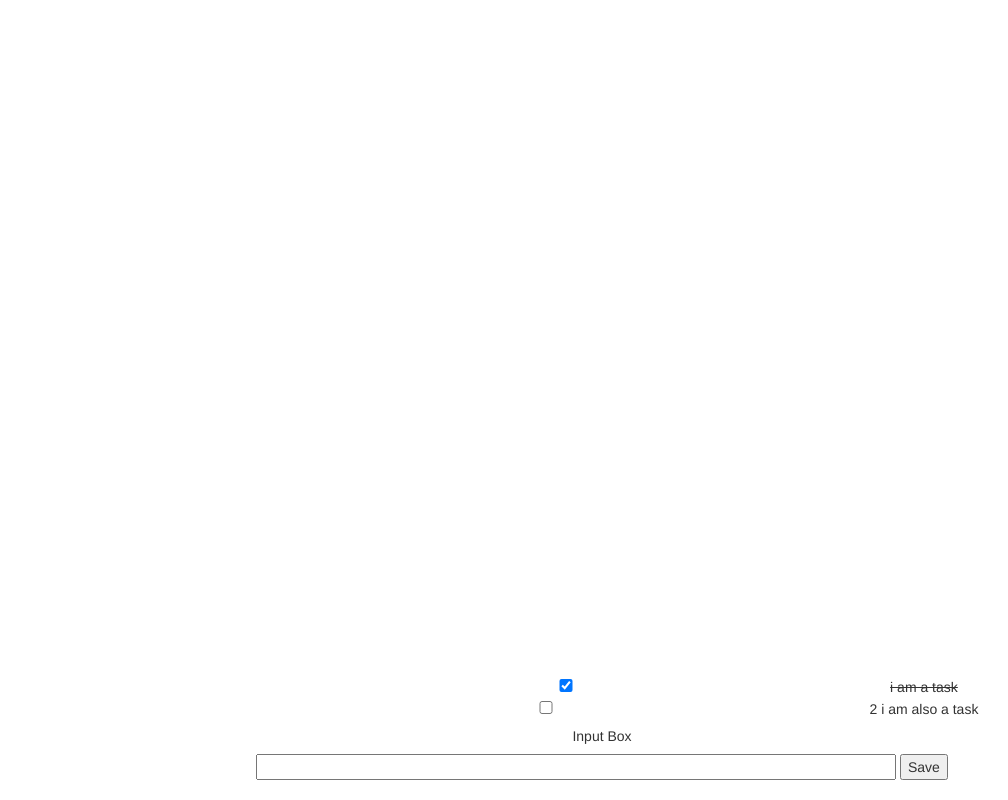
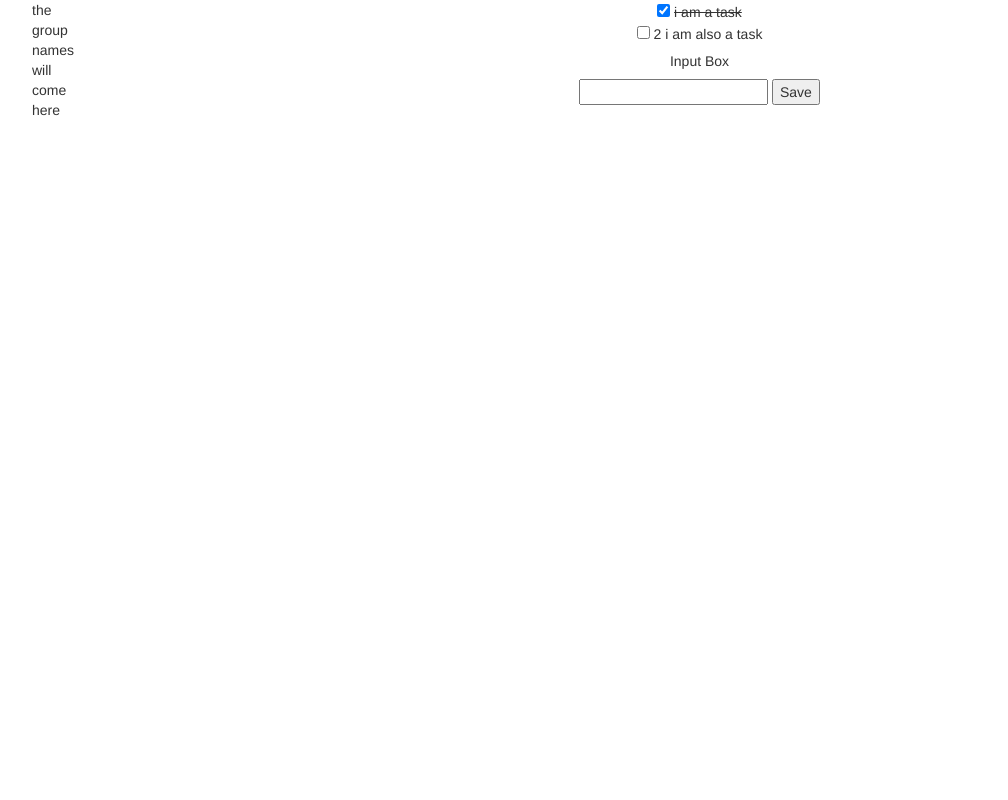
Before and after one commit to saksham10Saxena/first, a plain HTML site: page index.html in a window 1280 px wide. Shown: the whole page, without its empty margins (38-1046 px from the left). Drawn offline with nearby package versions, Linux system fonts and the light colour scheme.

Commit message:
added left side menu

```diff
--- a/appStyle.css
+++ b/appStyle.css
@@ -1,4 +1,4 @@
-.input-box{
+/* .input-box{
     position: fixed;
     bottom: 20px;
     width:100%;
@@ -6,7 +6,7 @@
 
 .input-box input{
     width: 50%;
-}
+}    */
 .todo-list{
 }
 .text-center{
--- a/index.html
+++ b/index.html
@@ -12,6 +12,18 @@
 
 <body>
     <div ng-app="myApp" ng-controller="mainController">
+        <div class="container">
+            <div class="row">
+                <div class="col-sm-2">
+                    the
+                    <br> group
+                    <br> names
+                    <br> will
+                    <br> come
+                    <br> here
+                    <br>
+                </div>
+                <div class="col-sm-10">
                     <div class="input-box text-center" id="txt_name">
                         <div id="list-wrapper">
                             <div ng-repeat="taskObj in taskArr">
@@ -29,6 +41,9 @@
                         <button id="save">Save</button>
                     </div>
                 </div>
+            </div>
+        </div>
+    </div>
 </body>
 
 </html>
```
Lines whose indentation alone changed are shown as unchanged.
